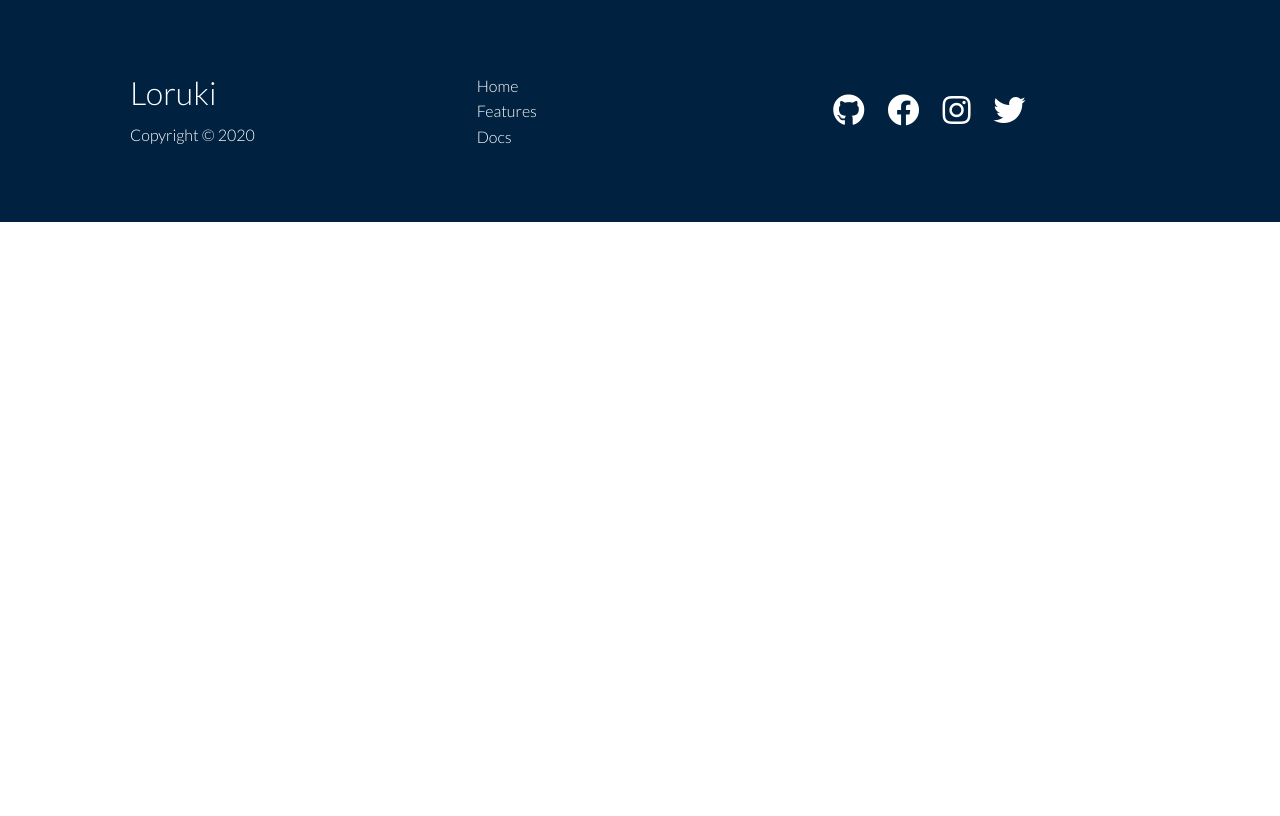
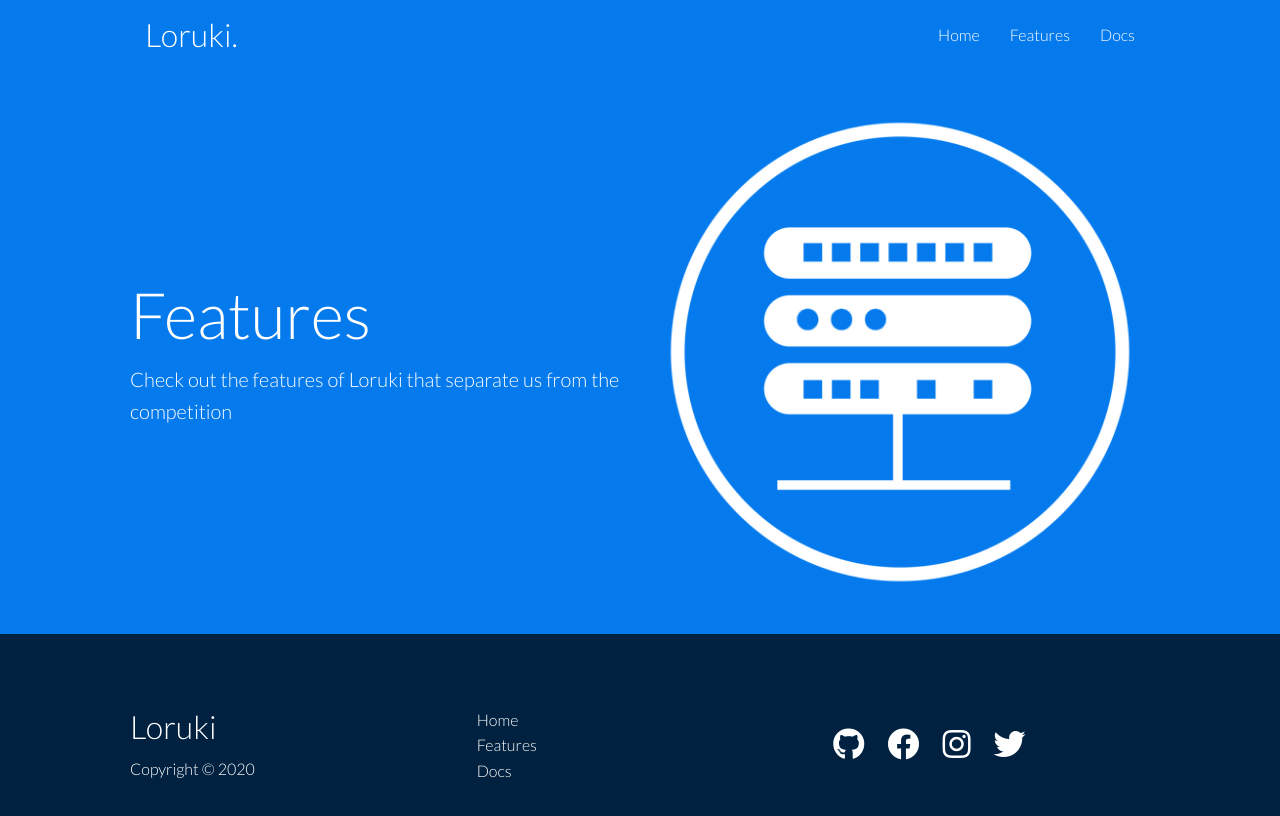
Before and after one commit to BF-FrontEnd-class-2025/group-1-loruki, a website: page features.html in a window 1280 px wide. Drawn offline with Linux system fonts and the light colour scheme; files that its build step writes are made by us from their sources.

Commit message:
add header to features page

```diff
--- a/features.html
+++ b/features.html
@@ -7,12 +7,38 @@
     <link rel="stylesheet" href="https://cdnjs.cloudflare.com/ajax/libs/font-awesome/5.15.1/css/all.min.css"
         integrity="sha512-+4zCK9k+qNFUR5X+cKL9EIR+ZOhtIloNl9GIKS57V1MyNsYpYcUrUeQc9vNfzsWfV28IaLL3i96P9sdNyeRssA=="
         crossorigin="anonymous" />
-    <link rel="stylesheet" href="css/utilities.css">
-    <link rel="stylesheet" href="css/style.css">
+    <link rel="stylesheet" href="styles/index.css">
     <title>Loruki | Cloud Hosting For Everyone</title>
 </head>
 
 <body>
+    <!-- Header -->
+    <div class="navbar">
+        <div class="container flex">
+            <h1 class="logo"><a href="index.html">Loruki.</a></h1>
+            <nav>
+                <ul>
+                    <li><a href="index.html">Home</a></li>
+                    <li><a href="features.html">Features</a></li>
+                    <li><a href="docs.html">Docs</a></li>
+                </ul>
+            </nav>
+        </div>
+    </div>
+
+    <section class="features-head bg-primary py-3">
+        <div class="container grid">
+            <div>
+                <h1 class="xl">Features</h1>
+                <p class="lead">
+                    Check out the features of Loruki that separate us from the
+                    competition
+                </p>
+            </div>
+            <img src="images/server.png" alt="">
+        </div>
+    </section>
+
 
     <!-- Footer -->
     <footer class="footer bg-dark py-5">
```
